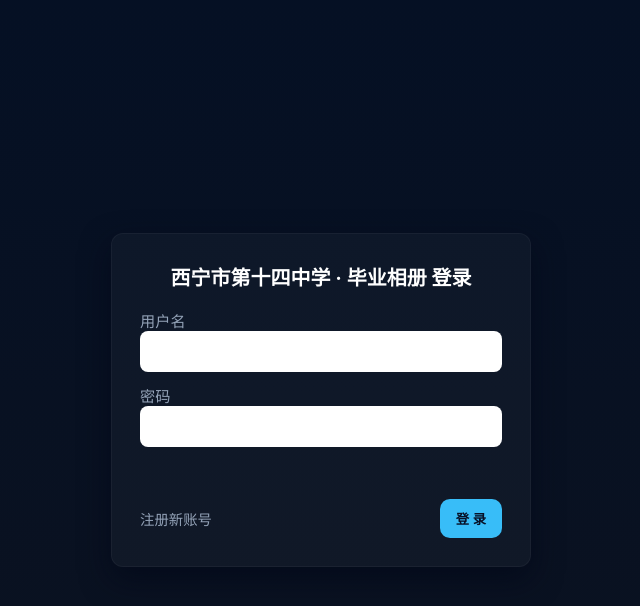
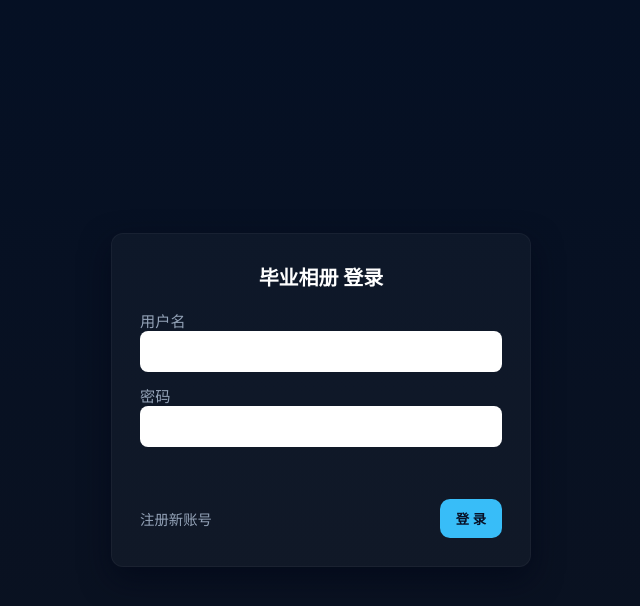
Before and after one commit to CRClangMC/CRC_graduation-album, a Django app: page /login/ in a window 1280 px wide. Shown: the top 606 px of the page, without its empty margins (319-959 px from the left). Run offline with Django 3.2, Linux system fonts and the light colour scheme.

Commit message:
V1.4.5_Beta_更正了一些描述问题

```diff
--- a/index/templates/login.html
+++ b/index/templates/login.html
@@ -25,7 +25,7 @@
 <body>
   <div class="card">
     <div class="logo">
-      <h2>西宁市第十四中学 · 毕业相册 登录</h2>
+      <h2>毕业相册 登录</h2>
     </div>
     <form action="{% url 'index:login' %}" method="POST">
       {% csrf_token %}
```
